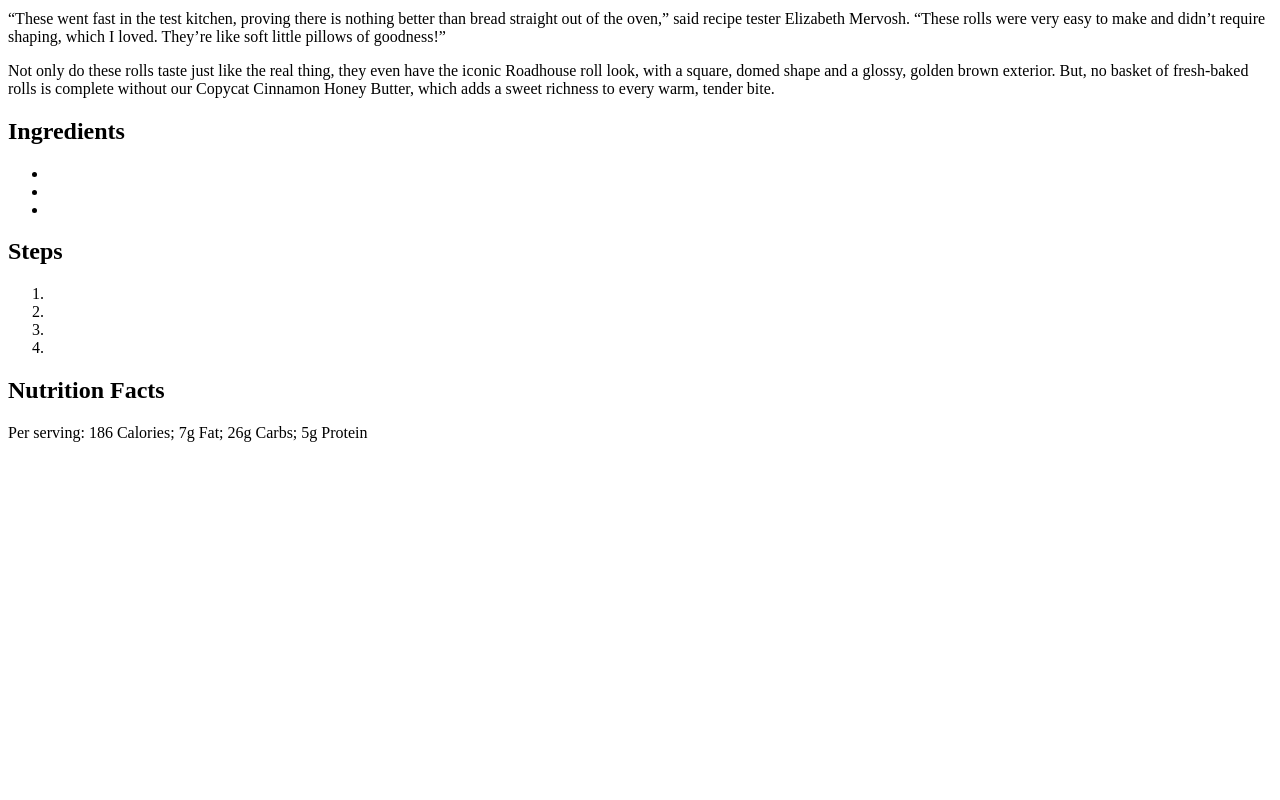
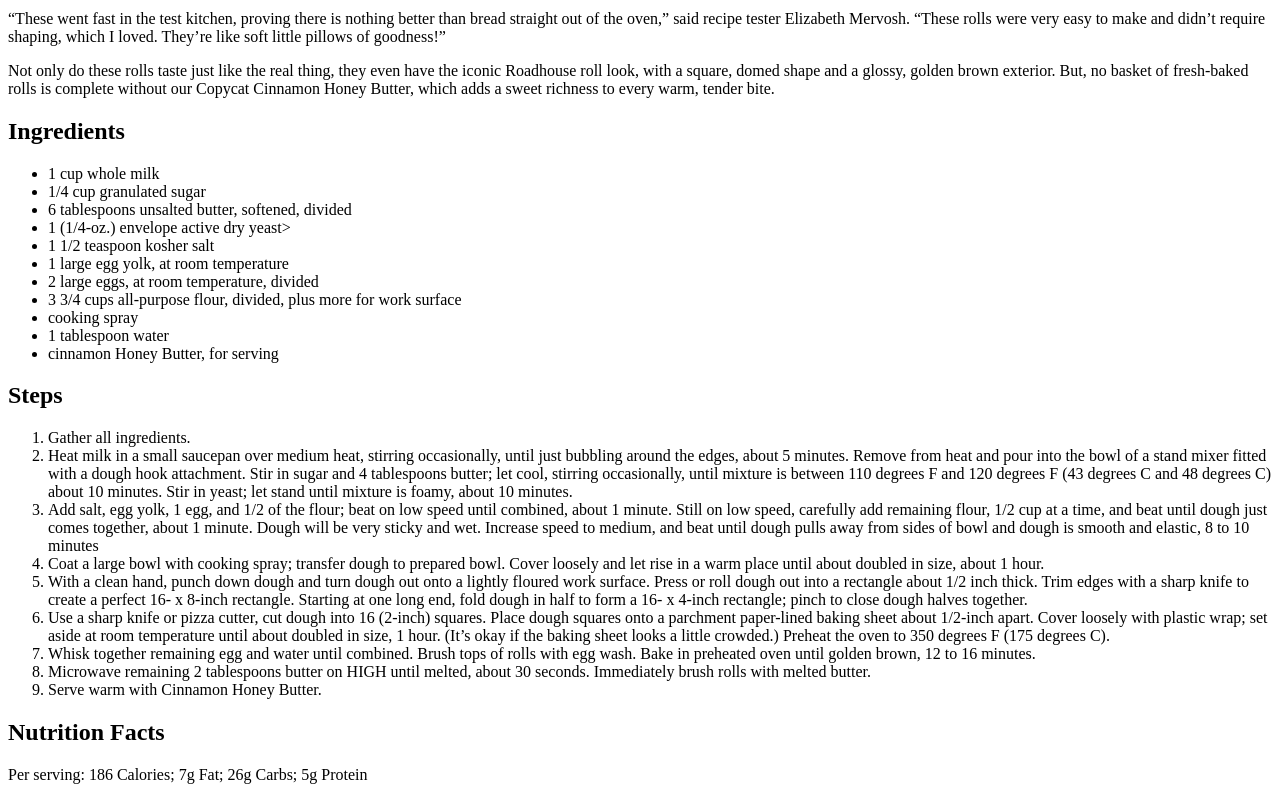
Before and after one commit to AndrewHath103/odin-recipes, a plain HTML site: page recipes/texas-roadhouse-rolls.html in a window 1280 px wide. Shown: the part 643-1443 px from the top of the page. Before the commit the page ends 1101 px from the top, so only its background shows below. Drawn offline with Linux system fonts and the light colour scheme.

Commit message:
Finish Texas Roadhouse rolls
The ingredients and steps for making the rolls were fully added.

```diff
--- a/recipes/texas-roadhouse-rolls.html
+++ b/recipes/texas-roadhouse-rolls.html
@@ -24,9 +24,17 @@
         <h2>Ingredients</h2>
         <p>
             <ul>
-                <li></li>
-                <li></li>
-                <li></li>
+                <li>1 cup whole milk</li>
+                <li>1/4 cup granulated sugar</li>
+                <li>6 tablespoons unsalted butter, softened, divided</li>
+                <li>1 (1/4-oz.) envelope active dry yeast></li>
+                <li>1 1/2 teaspoon kosher salt</li>
+                <li>1 large egg yolk, at room temperature</li>
+                <li>2 large eggs, at room temperature, divided</li>
+                <li>3 3/4 cups all-purpose flour, divided, plus more for work surface</li>
+                <li>cooking spray</li>
+                <li>1 tablespoon water</li>
+                <li>cinnamon Honey Butter, for serving</li>
 
             </ul>
         </p>
@@ -34,13 +42,35 @@
         <h2>Steps</h2>
         <p>
             <ol>
-                <li></li>
+                <li>Gather all ingredients.</li>
 
-                <li></li>
+                <li>Heat milk in a small saucepan over medium heat, stirring occasionally, until just bubbling around the edges, about 5 minutes. Remove
+                    from heat and pour into the bowl of a stand mixer fitted with a dough hook attachment. Stir in sugar and 4 tablespoons butter; let
+                    cool, stirring occasionally, until mixture is between 110 degrees F and 120 degrees F (43 degrees C and 48 degrees C) about 10 minutes.
+                    Stir in yeast; let stand until mixture is foamy, about 10 minutes.</li>
 
-                <li></li>
+                <li>Add salt, egg yolk, 1 egg, and 1/2 of the flour; beat on low speed until combined, about 1 minute. Still on low speed, carefully add
+                    remaining flour, 1/2 cup at a time, and beat until dough just comes together, about 1 minute. Dough will be very sticky and wet.
+                    Increase speed to medium, and beat until dough pulls away from sides of bowl and dough is smooth and elastic, 8 to 10 minutes</li>
 
-                <li></li>
+                <li>Coat a large bowl with cooking spray; transfer dough to prepared bowl. Cover loosely and let rise in a warm place until about doubled
+                    in size, about 1 hour.</li>
+
+                <li>With a clean hand, punch down dough and turn dough out onto a lightly floured work surface. Press or roll dough out into a rectangle
+                    about 1/2 inch thick. Trim edges with a sharp knife to create a perfect 16- x 8-inch rectangle. Starting at one long end, fold dough
+                    in half to form a 16- x 4-inch rectangle; pinch to close dough halves together.</li>
+
+                <li>Use a sharp knife or pizza cutter, cut dough into 16 (2-inch) squares. Place dough squares onto a parchment paper-lined baking sheet
+                    about 1/2-inch apart. Cover loosely with plastic wrap; set aside at room temperature until about doubled in size, 1 hour. (It’s okay
+                    if the baking sheet looks a little crowded.) Preheat the oven to 350 degrees F (175 degrees C).</li>
+
+                <li>Whisk together remaining egg and water until combined. Brush tops of rolls with egg wash. Bake in preheated oven until golden brown,
+                    12 to 16 minutes.</li>
+
+                <li>Microwave remaining 2 tablespoons butter on HIGH until melted, about 30 seconds. Immediately brush rolls with melted butter.</li>
+
+                <li>Serve warm with Cinnamon Honey Butter.</li>
+
             </ol>
         </p>
         <h2>Nutrition Facts</h2>
```
